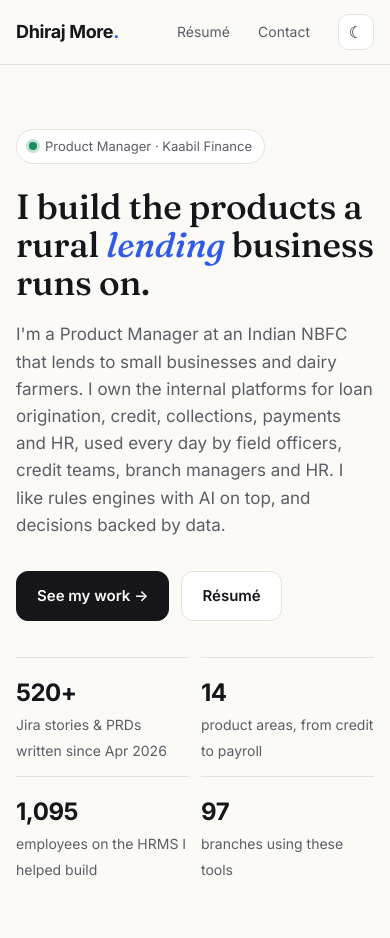
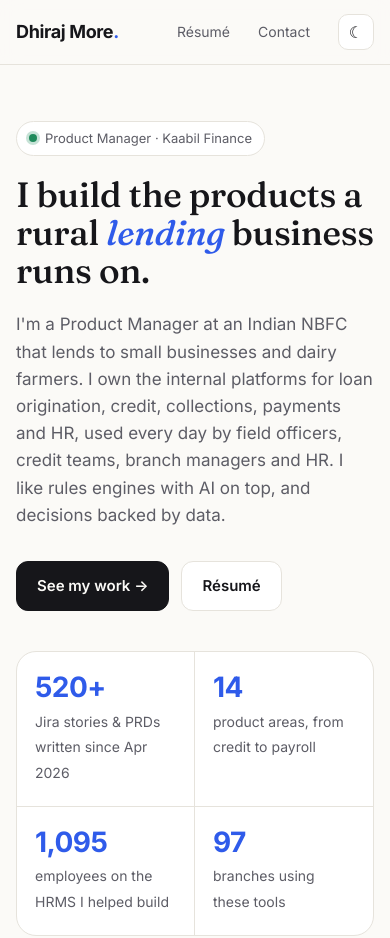
Before and after one commit to 22Dhiraj22/22Dhiraj22.github.io, a plain HTML site: page index.html in a window 390 px wide. Shown: the top 938 px of the page. Drawn offline with Linux system fonts and the light colour scheme.

Commit message:
Restructure hero: text left, key numbers in a card on the right
Co-Authored-By: Claude Sonnet 5.5 <noreply@anthropic.com>

```diff
--- a/styles.css
+++ b/styles.css
@@ -200,10 +200,28 @@ footer .wrap { display: flex; justify-content: space-between; flex-wrap: wrap; g
   .card { padding: 22px; }
 }
 
-/* Hero */
-.stage .hero-text { max-width: 620px; }
-.stage .stats { margin-top: 56px; max-width: 640px; }
-@media (max-width: 860px) { .stage .stats { margin-top: 36px; } }
+/* Hero: text on the left, key numbers in a card on the right */
+.hero.stage { padding: 88px 0 80px; }
+.stage-content { display: grid; grid-template-columns: minmax(0, 1.35fr) minmax(0, 1fr); gap: 64px; align-items: center; }
+.stage .hero-text h1 { max-width: 14ch; margin: 20px 0 22px; }
+.stage .hero-text .lead { max-width: 56ch; }
+.stage .stats {
+  grid-template-columns: repeat(2, 1fr); gap: 0; margin: 0; max-width: none;
+  background: var(--surface); border: 1px solid var(--line); border-radius: 20px; overflow: hidden;
+}
+.stage .stat { padding: 28px 26px; border-top: 0; }
+.stage .stat:nth-child(odd) { border-right: 1px solid var(--line); }
+.stage .stat:nth-child(n+3) { border-top: 1px solid var(--line); }
+.stage .stat b { font-size: 36px; line-height: 1.1; margin-bottom: 6px; color: var(--accent); }
+@media (max-width: 960px) {
+  .hero.stage { padding: 56px 0 56px; }
+  .stage-content { grid-template-columns: 1fr; gap: 40px; }
+  .stage .hero-text h1 { max-width: 16ch; }
+}
+@media (max-width: 520px) {
+  .stage .stat { padding: 20px 18px; }
+  .stage .stat b { font-size: 28px; }
+}
 
 /* Featured case studies: 3-up on desktop */
 .grid.three { grid-template-columns: repeat(3, 1fr); }
```
